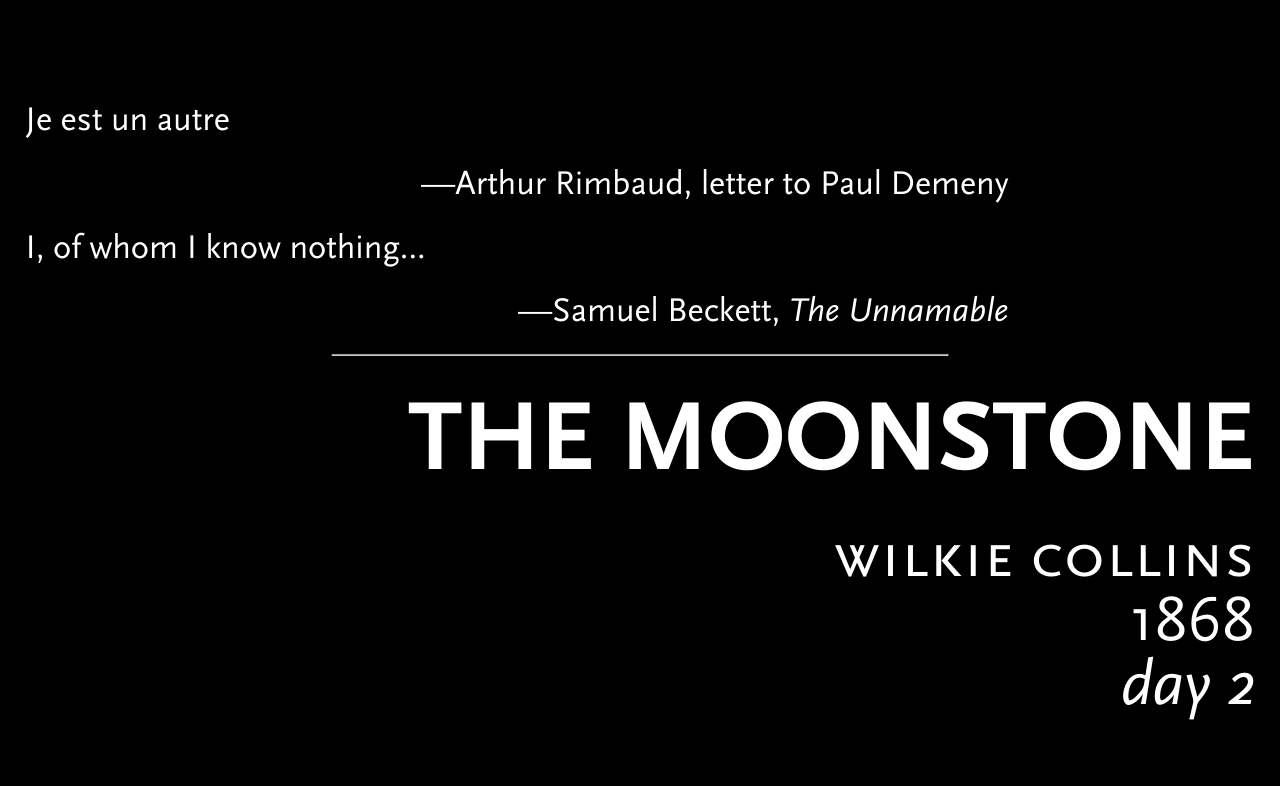
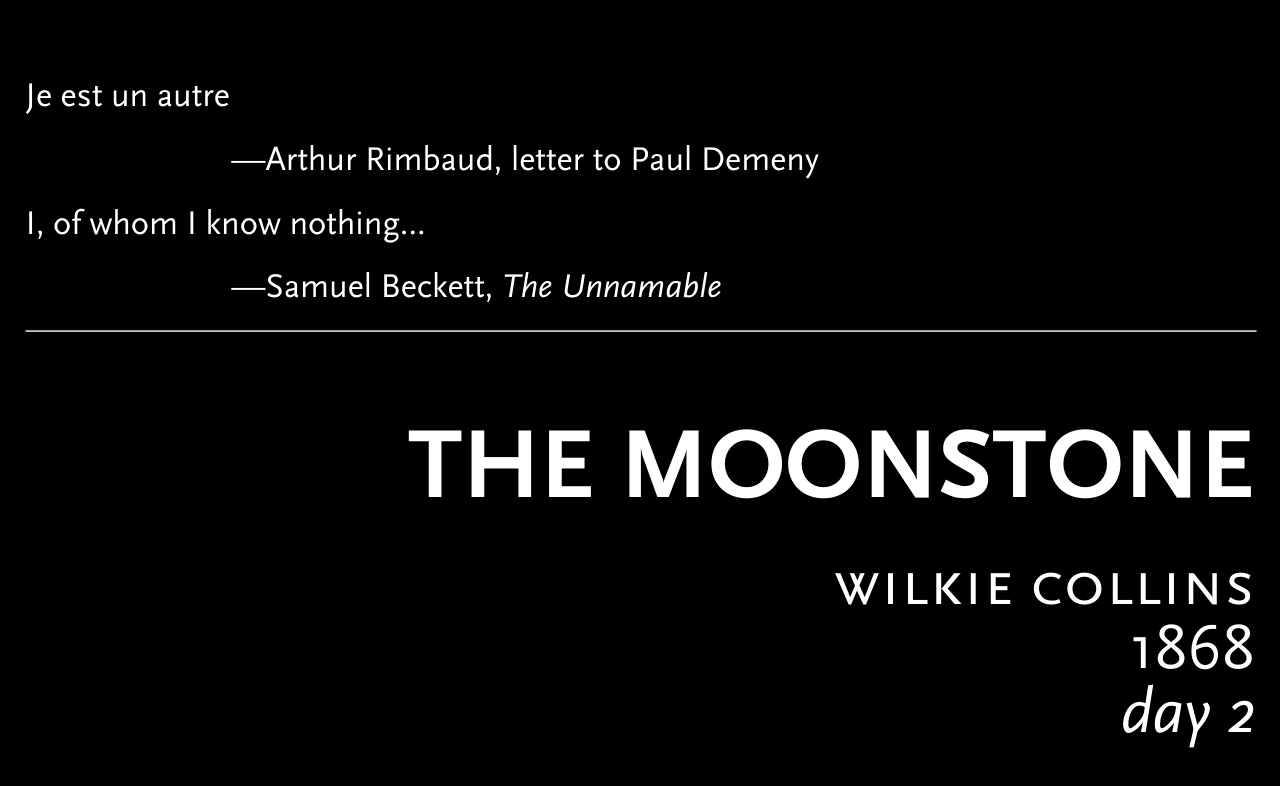
Before and after one commit to jkr/pages-practice, a plain HTML site: page decks/detective_fiction/collins2.html in a window 1280 px wide. Drawn offline with Linux system fonts and the light colour scheme.

Commit message:
Updated.

```diff
--- a/decks/detective_fiction/collins2.html
+++ b/decks/detective_fiction/collins2.html
@@ -17,22 +17,23 @@
     <div class="reveal">
       <div class="slides">
         <section class="title-slide">
-	  <div style="margin-right: 20%; font-size: 85%;">
+	  <div style="margin-right: 10%; font-size: 85%;">
 	    <div class="lecture-quote" style="text-align: left;">
 	      <p>Je est un autre</p>
 	    </div>
-	    <div class="attribution" style="text-align: right;">
+	    <div class="attribution" style="text-align: left; text-indent: 6em;">
 	      &mdash;Arthur Rimbaud, letter to Paul Demeny
 	    </div>
 
 	    <div class="lecture-quote" style="text-align: left;">
 	      <p>I, of whom I know nothing...</p>
 	    </div>
-	    <div classlass="attribution" style="text-align: right;">
+	    <div classlass="attribution" style="text-align: left; text-indent: 6em;">
 	      &mdash;Samuel Beckett, <em>The Unnamable</em>
 	    </div>
 	  </div>
-	  <hr    style= "width:50%;"/>
+	  <hr    style= "width:100%;"/>
+	  <br/>
           <h1 class="title">The Moonstone</h1>
           <h2 class="author">Wilkie Collins</h2>
           <h2 class="year">1868</h2>
```
